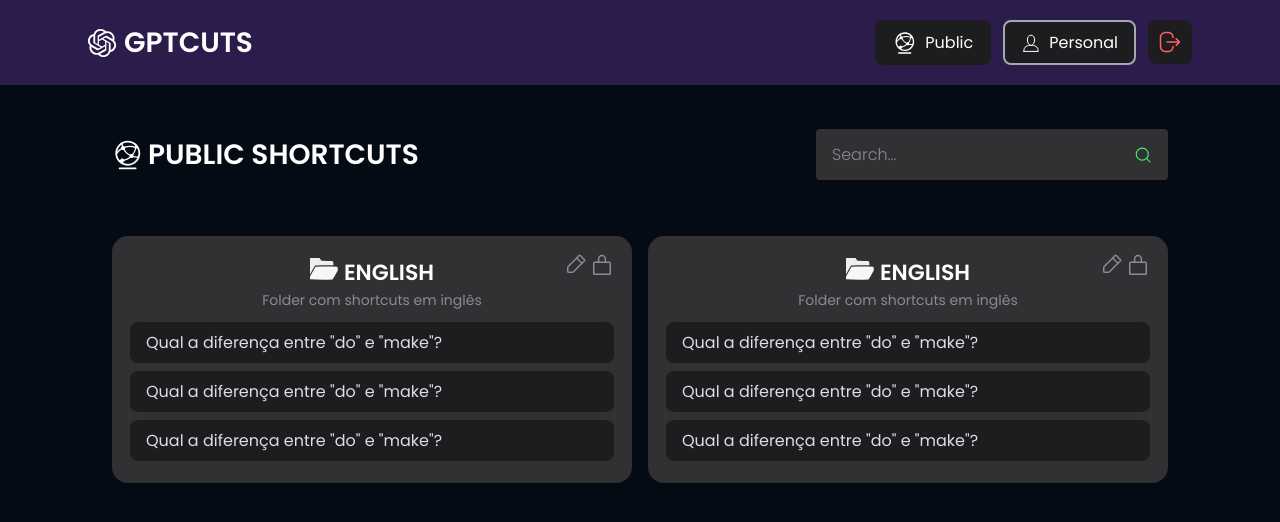
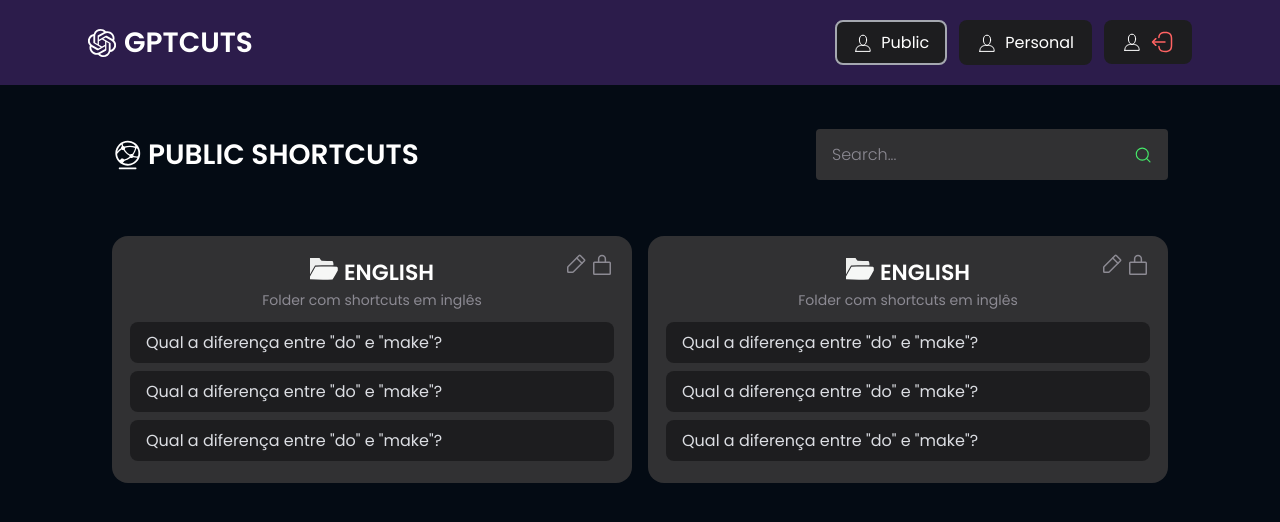
Before and after one commit to dhomini-rabelo/gptcuts, a React (Vite) app in the folder client/web-app/: page / in a window 1280 px wide. Shown: the top 522 px of the page. Built offline with nearby package versions, Linux system fonts and the light colour scheme.

Commit message:
feat: add Header component

```diff
--- /dev/null
+++ b/client/web-app/src/app/components/utils/Header/index.tsx
@@ -0,0 +1,31 @@
+import { NavLink } from 'react-router-dom'
+import { Text } from '../../../components/common/Text'
+import { Logo } from '../Logo'
+import { HeaderLink } from './sub-components/HeaderLink'
+
+export function Header() {
+  return (
+    <header className="flex py-5 bg-Purple-400">
+      <div className="header-area flex w-full max-w-[75rem] px-12 mx-auto">
+        <Logo />
+        <nav className="flex gap-x-3 ml-auto">
+          <NavLink to="/">
+            <HeaderLink>
+              <Text weight="regular">Public</Text>
+            </HeaderLink>
+          </NavLink>
+          <NavLink to="/my-shortcuts">
+            <HeaderLink>
+              <Text weight="regular">Personal</Text>
+            </HeaderLink>
+          </NavLink>
+          <NavLink to="/exit">
+            <HeaderLink>
+              <img src="./icons/exit.svg" />
+            </HeaderLink>
+          </NavLink>
+        </nav>
+      </div>
+    </header>
+  )
+}
--- /dev/null
+++ b/client/web-app/src/app/components/utils/Header/sub-components/HeaderLink.tsx
@@ -0,0 +1,11 @@
+import { Text } from '../../../../components/common/Text'
+import { Div } from './styles'
+
+export function HeaderLink({ children }: { children: React.ReactNode }) {
+  return (
+    <Div.Link className="rounded-lg bg-Black-300 py-2 px-4 flex items-center gap-x-2 border-2">
+      <img src="./icons/profile.svg" />
+      <Text weight="regular">{children}</Text>
+    </Div.Link>
+  )
+}
--- /dev/null
+++ b/client/web-app/src/app/components/utils/Header/sub-components/styles.ts
@@ -0,0 +1,11 @@
+import styled from 'styled-components'
+
+export const Div = {
+  Link: styled.div`
+    border-color: transparent;
+
+    .active > & {
+      border-color: var(--Gray-500);
+    }
+  `,
+}
--- a/client/web-app/src/app/components/utils/Logo.tsx
+++ b/client/web-app/src/app/components/utils/Logo/index.tsx
@@ -1,4 +1,4 @@
-import { Text } from '../../components/common/Text'
+import { Text } from '../../../components/common/Text'
 
 export function Logo() {
   return (
--- a/client/web-app/src/app/pages/index/page.tsx
+++ b/client/web-app/src/app/pages/index/page.tsx
@@ -1,37 +1,13 @@
-import { Link } from 'react-router-dom'
-import { Logo } from '../../components/utils/Logo'
 import { Text } from '../../components/common/Text'
 import { Folder } from '../../components/general/Folder'
 import { Input } from '../../components/forms/Input'
 import { MagnifyingGlass } from 'phosphor-react'
+import { Header } from '../../components/utils/Header'
 
 export function PublicShortcutsPage() {
   return (
     <div className="body-df">
-      <header className="flex py-5 bg-Purple-400">
-        <div className="header-area flex w-full max-w-[75rem] px-12 mx-auto">
-          <Logo />
-          <nav className="flex gap-x-3 ml-auto">
-            <Link to="/public-shortcuts">
-              <div className="rounded-lg bg-Black-300 py-2 px-4 flex items-center gap-x-2 border-2 border-transparent">
-                <img src="./icons/world.svg" />
-                <Text weight="regular">Public</Text>
-              </div>
-            </Link>
-            <Link to="/my-shortcuts">
-              <div className="rounded-lg bg-Black-300 py-2 px-4 flex items-center gap-x-2 border-2 border-Gray-500">
-                <img src="./icons/profile.svg" />
-                <Text weight="regular">Personal</Text>
-              </div>
-            </Link>
-            <Link to="/exit">
-              <div className="rounded-lg bg-Black-300 p-2 flex items-center gap-x-2 border-2 border-transparent -rotate-180">
-                <img src="./icons/exit.svg" />
-              </div>
-            </Link>
-          </nav>
-        </div>
-      </header>
+      <Header />
       <main className="w-full max-w-[70rem] mx-auto px-8">
         <div className="flex items-center justify-between pt-5 pb-4 mt-6">
           <h1 className="flex items-center gap-x-1">
--- a/client/web-app/src/app/pages/my-shortcuts/page.tsx
+++ b/client/web-app/src/app/pages/my-shortcuts/page.tsx
@@ -1,35 +1,11 @@
-import { Link } from 'react-router-dom'
-import { Logo } from '../../components/utils/Logo'
 import { Text } from '../../components/common/Text'
 import { Folder } from '../../components/general/Folder'
+import { Header } from '../../components/utils/Header'
 
 export function MyShortcutsPage() {
   return (
     <div className="body-df">
-      <header className="flex py-5 bg-Purple-400">
-        <div className="header-area flex w-full max-w-[75rem] px-12 mx-auto">
-          <Logo />
-          <nav className="flex gap-x-3 ml-auto">
-            <Link to="/public-shortcuts">
-              <div className="rounded-lg bg-Black-300 py-2 px-4 flex items-center gap-x-2 border-2 border-transparent">
-                <img src="./icons/world.svg" />
-                <Text weight="regular">Public</Text>
-              </div>
-            </Link>
-            <Link to="/my-shortcuts">
-              <div className="rounded-lg bg-Black-300 py-2 px-4 flex items-center gap-x-2 border-2 border-Gray-500">
-                <img src="./icons/profile.svg" />
-                <Text weight="regular">Personal</Text>
-              </div>
-            </Link>
-            <Link to="/exit">
-              <div className="rounded-lg bg-Black-300 p-2 flex items-center gap-x-2 border-2 border-transparent -rotate-180">
-                <img src="./icons/exit.svg" />
-              </div>
-            </Link>
-          </nav>
-        </div>
-      </header>
+      <Header />
       <main className="w-full max-w-[70rem] mx-auto px-8">
         <div className="text-center">
           <h1 className="mt-12">
```
